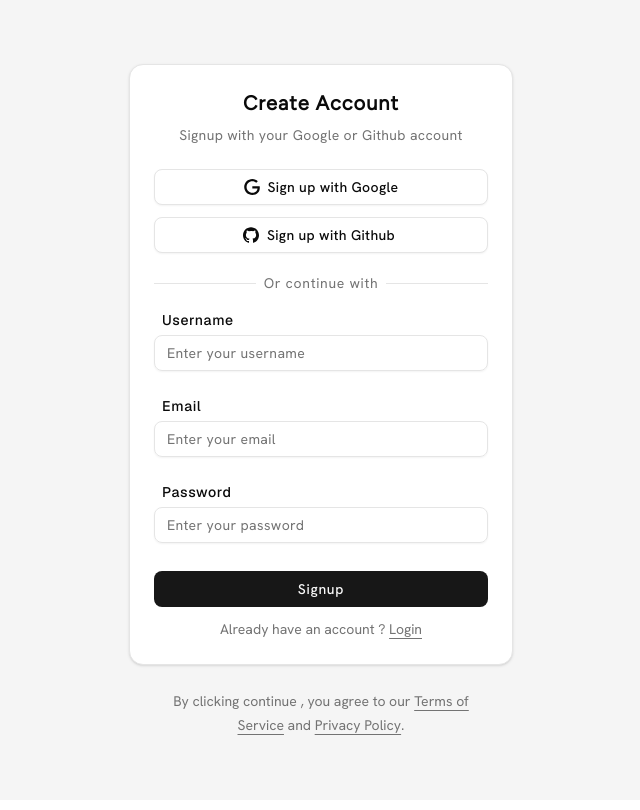
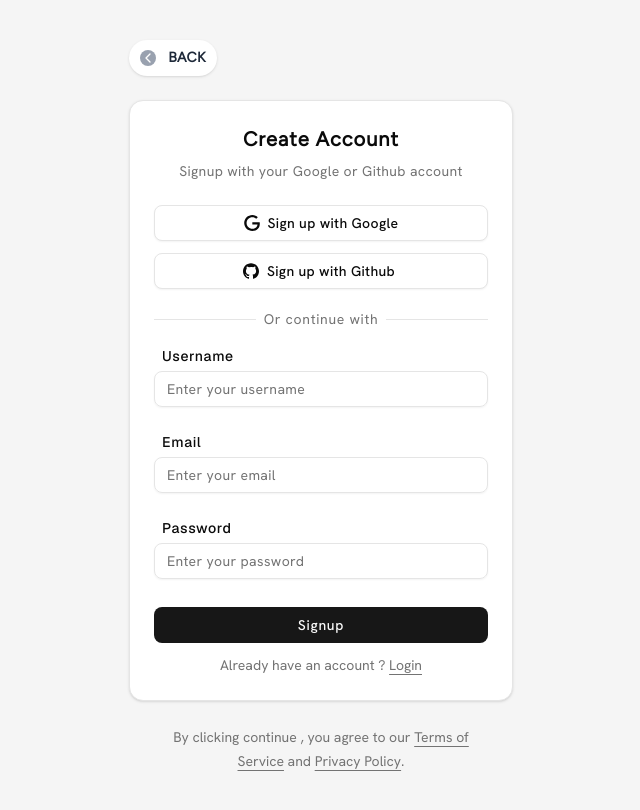
Before and after one commit to Anurag-singh-RBU/Axion, a Next.js app: page /sign-up in a window 1280 px wide. Shown: the top 810 px of the page, without its empty margins (319-959 px from the left). Built offline with nearby package versions, Linux system fonts and the light colour scheme.

Commit message:
Button added in SignUpCard.js and LoginCard.js

```diff
--- a/src/app/components/Authentication/LoginCard.js
+++ b/src/app/components/Authentication/LoginCard.js
@@ -1,4 +1,10 @@
-import { LoginForm } from "@/components/login-form"
+import { LoginForm } from "@/components/login-form";
+import { Button } from "@/components/ui/button";
+import { ChevronLeft } from "lucide-react";
+export function ButtonDefault() {
+  return <Button>Button</Button>
+}
+
 
 export default function LoginPage() {
   return (
@@ -6,6 +12,17 @@ export default function LoginPage() {
       <div className="pointer-events-none absolute inset-0 z-10">
       </div>
       <div className="flex w-full max-w-sm flex-col gap-6 z-10">
+
+        <a href="/">
+      <Button className="flex w-22 items-center gap-3 px-5 py-2 rounded-full bg-white shadow-sm hover:bg-white hover:text-gray-800">
+      <span className="flex items-center justify-center w-4 h-4 bg-gray-400 rounded-full">
+  <ChevronLeft className="w-10 h-10 text-white" />
+</span>
+  <span className="text-gray-800 font-FT font-semibold uppercase tracking-wide">
+    BACK
+  </span>
+</Button>
+</a>
         <LoginForm/>
       </div>
     </div>
--- a/src/app/components/Authentication/SignUpCard.js
+++ b/src/app/components/Authentication/SignUpCard.js
@@ -1,4 +1,11 @@
-import { SignUpForm } from "../../../components/signup-form"
+import { Button } from "@/components/ui/button";
+import { ChevronLeft } from "lucide-react";
+import { SignUpForm } from "../../../components/signup-form";
+
+export function ButtonDefault() {
+  return <Button>  Button</Button>
+}
+
 
 export default function SignUpCard() {
   return (
@@ -6,6 +13,16 @@ export default function SignUpCard() {
       <div className="pointer-events-none absolute inset-0 z-10">
       </div>
       <div className="flex w-full max-w-sm flex-col gap-6 z-10">
+        <a href="/sign-in">
+      <Button className="flex w-22 items-center gap-3 px-5 py-2 rounded-full bg-white shadow-sm hover:bg-white hover:text-gray-800">
+      <span className="flex items-center justify-center w-4 h-4 bg-gray-400 rounded-full">
+  <ChevronLeft className="w-10 h-10 text-white" />
+</span>
+  <span className="text-gray-800 font-FT font-semibold uppercase tracking-wide">
+    BACK
+  </span>
+</Button>
+</a>
         <SignUpForm/>
       </div>
     </div>
```
Also changed, not shown: src/components/ui/button.jsx (+3 -4 lines).
